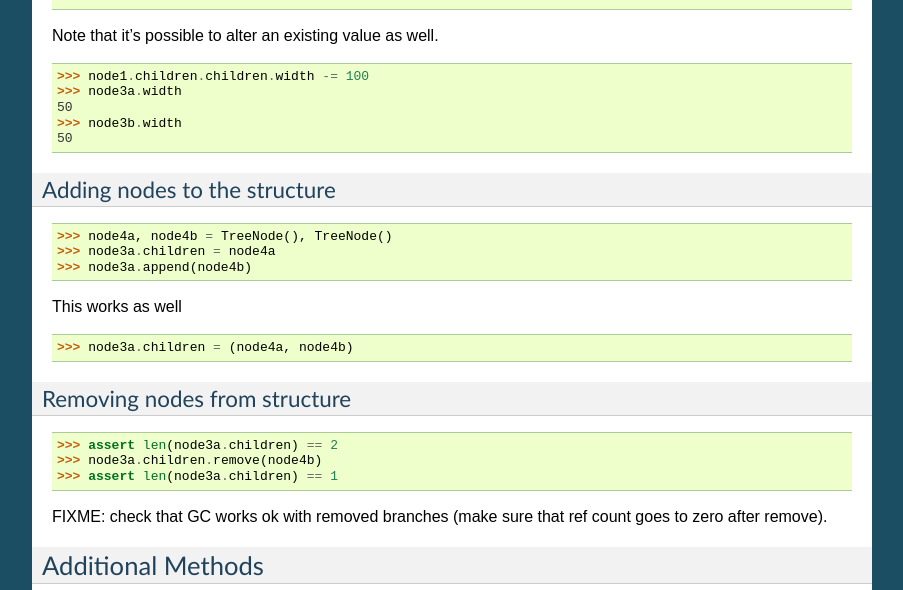
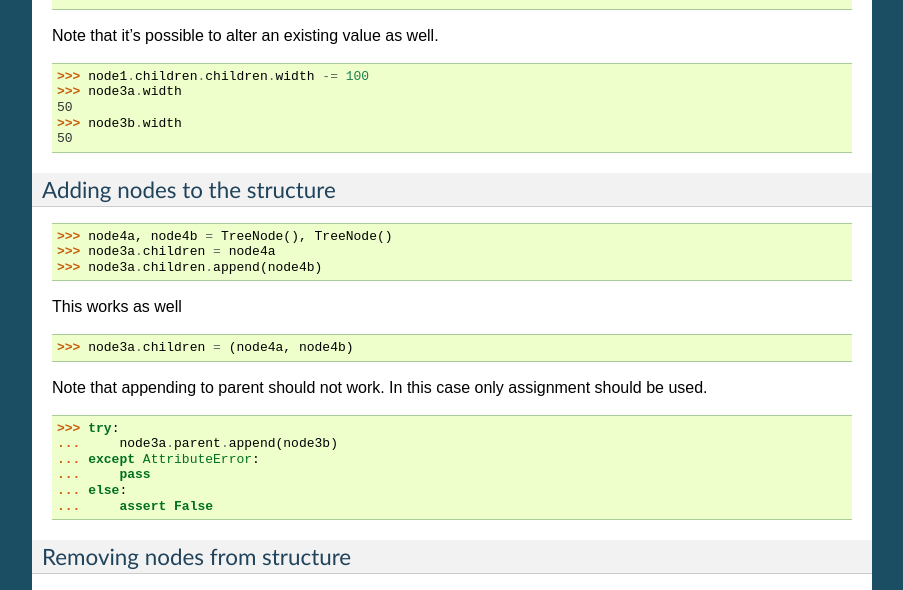
Before and after one commit to bebraw/pynu, a Sphinx documentation site: the page built from docs/tree_api.rst, in a window 1280 px wide and 900 px high, scrolled down 2172 px, cut to the strip 0-590 px from the top of the window. Shown: the whole strip, without its empty margins (198-1101 px from the left). Built offline with Sphinx 7.4.7, drawn with Linux system fonts in a browser that asks for light colours.

Commit message:
Added more cases to the TreeNode documentation.

```diff
--- a/docs/index.rst
+++ b/docs/index.rst
@@ -26,7 +26,7 @@ API Documentation
 -----------------
 
 .. toctree::
-    :maxdepth: 2
+    :maxdepth: 3
 
     graph_api
     tree_api
--- a/docs/tree_api.rst
+++ b/docs/tree_api.rst
@@ -135,11 +135,22 @@ Adding nodes to the structure
 
     >>> node4a, node4b = TreeNode(), TreeNode()
     >>> node3a.children = node4a
-    >>> node3a.append(node4b)
+    >>> node3a.children.append(node4b)
 
 This works as well
 
     >>> node3a.children = (node4a, node4b)
+
+Note that appending to parent should not work. In this case only assignment
+should be used.
+
+    >>> try:
+    ...     node3a.parent.append(node3b)
+    ... except AttributeError:
+    ...     pass
+    ... else:
+    ...     assert False
+
 
 Removing nodes from structure
 """""""""""""""""""""""""""""
```
